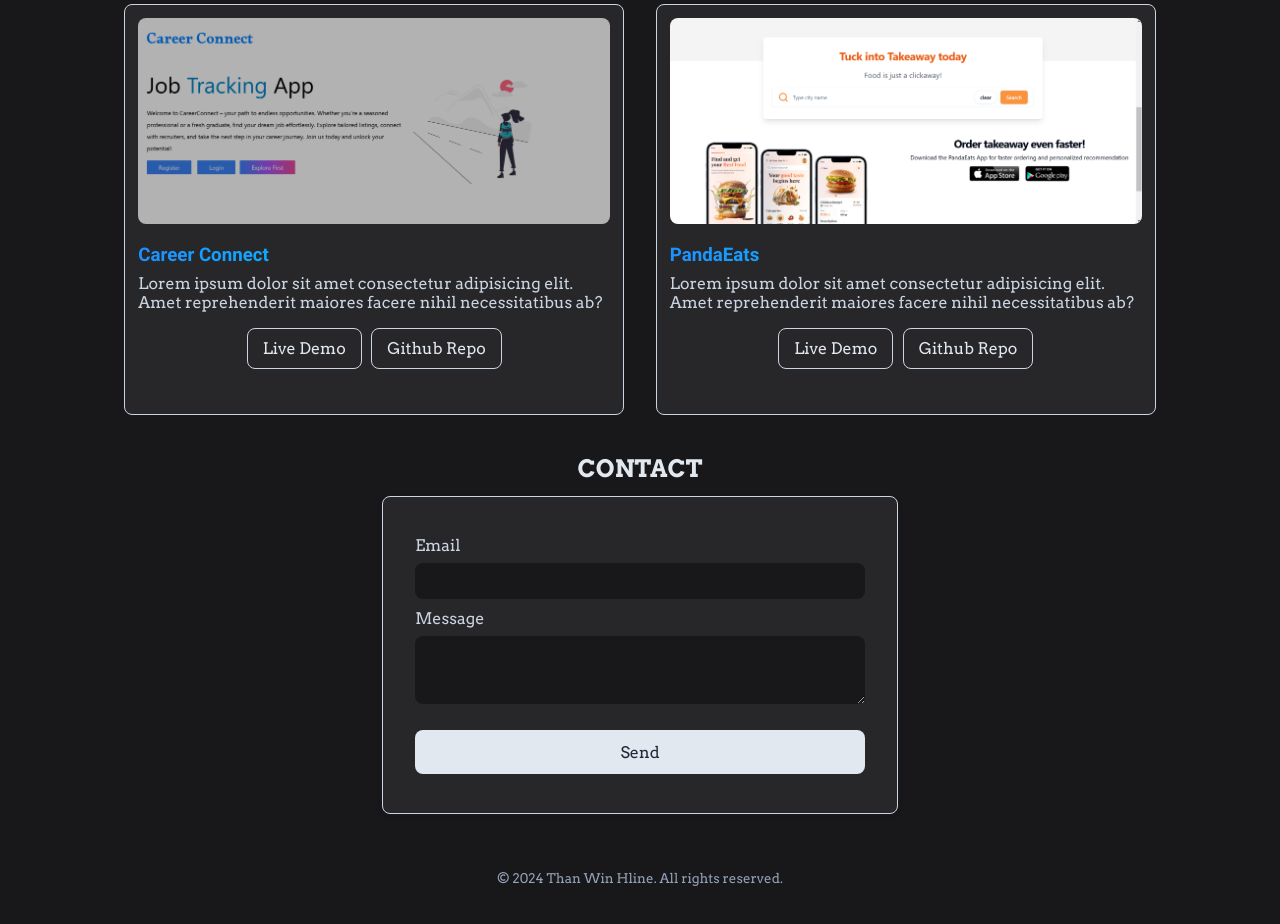
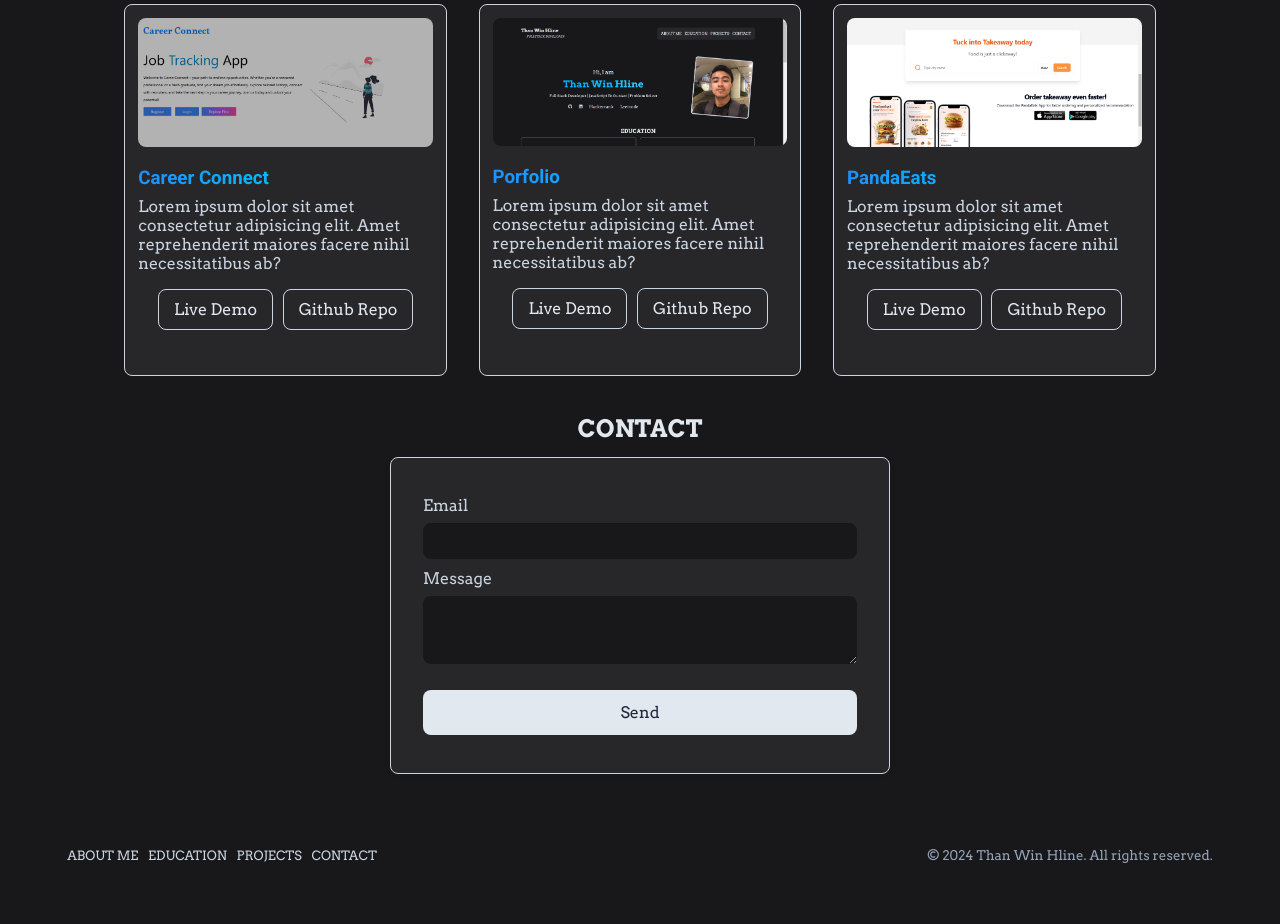
Before and after one commit to thanwin84/html-and-css-projects, a plain HTML site: page portfolio/index.html in a window 1280 px wide. Shown: the part 738-1662 px from the top of the page. Drawn offline with Linux system fonts and the light colour scheme.

Commit message:
update porfolio project

```diff
--- a/portfolio/index.html
+++ b/portfolio/index.html
@@ -103,6 +103,19 @@
                 </article>
                 <article class="project-card">
                     <div>
+                        <img src="assets/project-portfolio.png" alt="">
+                    </div>
+                    <div class="project-card-body">
+                        <h3 class="project-title gradient-text">Porfolio</h3>
+                        <p class="project-description">Lorem ipsum dolor sit amet consectetur adipisicing elit. Amet reprehenderit maiores facere nihil necessitatibus ab?</p>
+                        <div class="link-container">
+                            <a href="https://career-connect-frontend-1kvx.onrender.com" class="link">Live Demo</a>
+                            <a href="https://github.com/thanwin84/career-connect" class="link">Github Repo</a>
+                        </div>
+                    </div>
+                </article>
+                <article class="project-card">
+                    <div>
                         <img src="assets/project-pandaeats.png" alt="">
                     </div>
                     <div class="project-card-body">
@@ -134,6 +147,12 @@
         </section>
     </main>
     <footer>
+        <ul class="footer-nav">
+            <li><a href="#about-me">ABOUT ME</a></li>
+            <li><a href="#educations">EDUCATION</a></li>
+            <li><a href="#projects">PROJECTS</a></li>
+            <li><a href="#contact">CONTACT</a></li>
+        </ul>
         <p><small>&copy; 2024 Than Win Hline. All rights reserved.</small></p>
     </footer>
     <script src="index.js"></script>
--- a/portfolio/styles.css
+++ b/portfolio/styles.css
@@ -175,13 +175,23 @@ nav a:active, nav a:hover {
 }
 
 .hero-profile img {
+
   width: 10rem;
   height: 10rem;
-  border-radius: 50%;
+  border-radius: 10px;
   object-fit: cover;
-  border: 4px solid var(--slate-600);
+  border: 4px solid var(--slate-300);
   margin: 0 auto;
-
+  animation-name: transform-img;
+  animation-duration: 2s;
+  animation-timing-function: ease;
+  animation-fill-mode: forwards;
+  animation-delay: 0.6s;
+}
+@keyframes transform-img {
+  100% {
+    transform: rotate(5deg);
+  }
 }
 #about-me h2 {
   display: flex;
@@ -280,9 +290,10 @@ nav a:active, nav a:hover {
 
 /* projects section */
 .project-container {
-  display: flex;
-  flex-direction: column;
+  display: grid;
+  grid-template-columns: 1fr;
   gap: 2rem;
+
 
 }
 .project-card {
@@ -295,7 +306,7 @@ nav a:active, nav a:hover {
 .project-card:hover {
   /* background-color: var(--gray-200); */
   box-shadow: 0 6px 8px rgba(0, 0, 0, 0.1), 0 4px 6px rgba(0, 0, 0, 0.08);
-  transform: scale(1.05);
+  transform: scale(1.08);
 }
 .project-card img {
   border-radius: 8px;
@@ -331,6 +342,7 @@ nav a:active, nav a:hover {
 /* contact section */
 form {
   width: 100%;
+  max-width: 500px;
   background-color: var(--zinc-800);
   border: 1px solid var(--slate-300);
   padding: 2.4rem 2rem;
@@ -375,17 +387,26 @@ form button:hover {
 }
 footer {
   width: 100%;
-  margin: 0 auto;
-  padding: 1rem 0;
   display: flex;
-  align-items: center;
+  gap: 1rem;
+  flex-direction: column;
   justify-content: center;
-  border-top: 1px solid var(--gray-200);
-
+  padding-bottom: 3rem;
+  padding-top: 2rem;
+}
+footer ul {
+  display: flex;
+  justify-content: center;
+  gap: 0.6rem;
+}
+footer ul a {
+  color: var(--slate-300);
+  font-size: 0.8rem;
 }
 
 footer p {
   color: var(--slate-400);
+  text-align: center;
 }
 /* utility class */
 .box-shadow {
@@ -412,8 +433,15 @@ footer p {
     font-size: 2.6rem;
   }
   .project-container {
-    flex-direction: row;
+    display: grid;
+    grid-template-columns: repeat(2, 1fr);
   }
+  /* .project-container article:last-child {
+    justify-self: center;
+    grid-column: 1/2;
+  } */
+
+
   .hero-profile img {
     width: 15.6rem;
     height: 15.6rem;
@@ -428,7 +456,7 @@ footer p {
     font-size: 2.4rem;
   }
   form {
-    width: 50%;
+    width: 80%;
     margin: 0 auto;
   }
   /* navigation */
@@ -465,5 +493,15 @@ footer p {
   .institute-header {
     gap: 1rem;
   }
+  footer {
+    flex-direction: row;
+    justify-content: space-between;
+  }
+}
+@media (min-width: 1024px){
+  .project-container {
+    grid-template-columns: repeat(3, 1fr)
+  }
+
 
 }
```
Also changed, not shown: portfolio/assets/project-portfolio.png (added).
